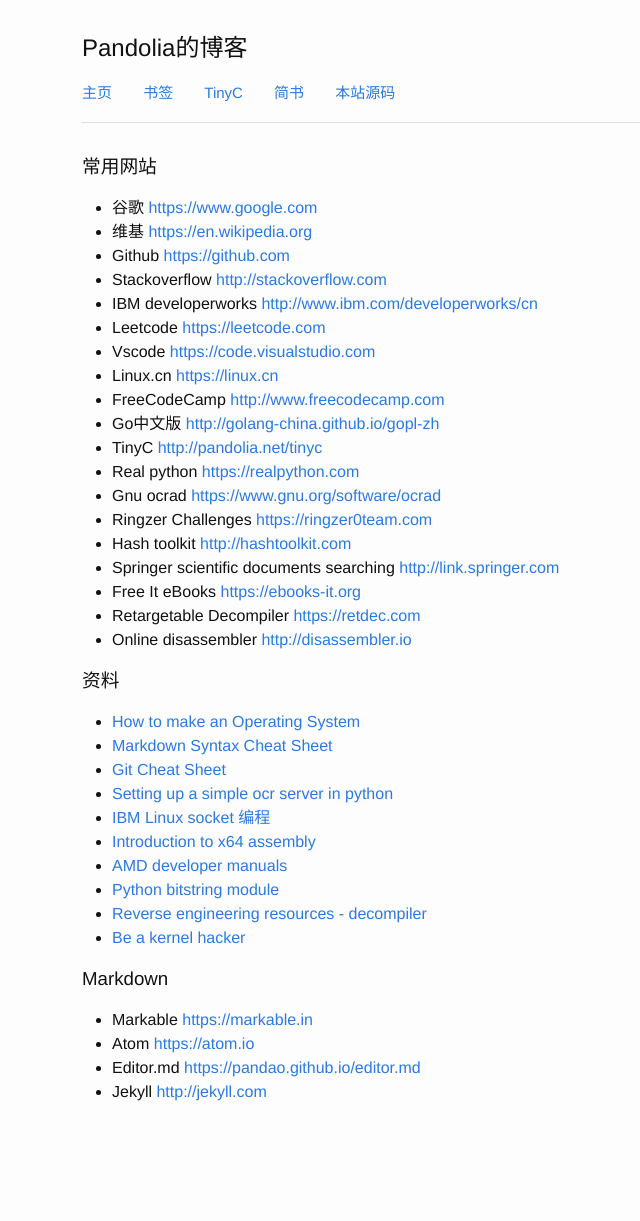
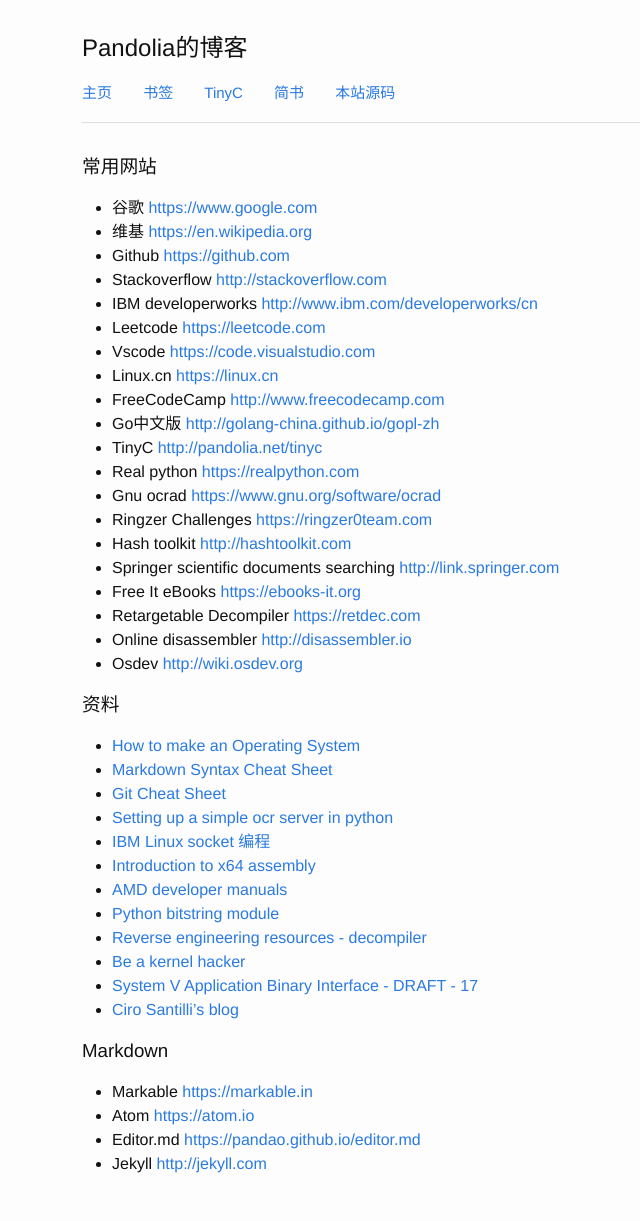
Before and after one commit to pandolia/pandolia.github.io, a Jekyll site: the page built from bookmark.md, in a window 1280 px wide. Shown: the whole page, without its empty margins (188-828 px from the left). Built offline with Jekyll 4.4.1, drawn with Linux system fonts in a browser that asks for light colours; before the commit the page ends 1149 px from its top, so only the background shows below that.

Commit message:
Update bookmark.md

```diff
--- a/bookmark.md
+++ b/bookmark.md
@@ -22,6 +22,7 @@
 - Free It eBooks <https://ebooks-it.org>
 - Retargetable Decompiler <https://retdec.com>
 - Online disassembler <http://disassembler.io>
+- Osdev <http://wiki.osdev.org>
 
 ### 资料
 - [How to make an Operating System](https://samypesse.gitbooks.io/how-to-create-an-operating-system)
@@ -34,6 +35,8 @@
 - [Python bitstring module](http://pythonhosted.org/bitstring/index.html)
 - [Reverse engineering resources - decompiler](http://www.backerstreet.com/decompiler/decompilers.htm)
 - [Be a kernel hacker](https://www.linuxvoice.com/be-a-kernel-hacker)
+- [System V Application Binary Interface - DRAFT - 17](http://www.sco.com/developers/gabi/2003-12-17/contents.html)
+- [Ciro Santilli's blog](www.cirosantilli.com)
 
 ### Markdown
 - Markable  <https://markable.in>
```
